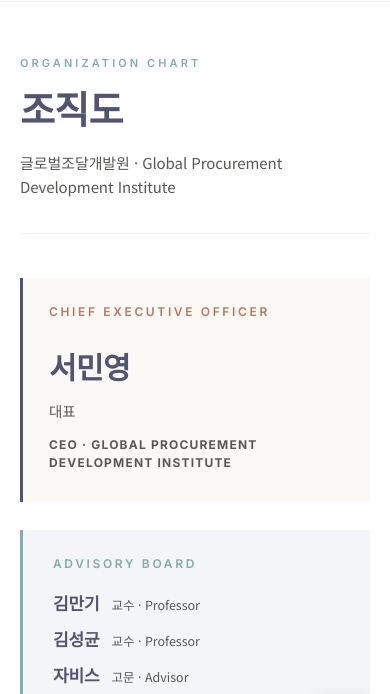
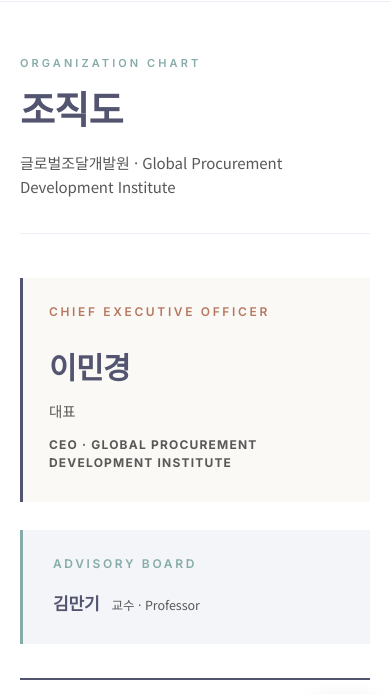
Before and after one commit to UIX-Dev/GPDI, a plain HTML site: page organization.html in a window 390 px wide. Shown: the part 71-765 px from the top of the page. Drawn offline with Linux system fonts and the light colour scheme.

Commit message:
조직도 인적사항 갱신 — 대표 교체, 자문단 2명 제외
- 대표(CEO): 서민영 → 이민경 (현 대표)
- 자문단: 김성균 교수 · 자비스 고문 항목 제거 (김만기 교수만 유지)

.org-adv__list 는 개수에 의존하는 CSS가 없고 여백은 :last-child 로
처리되므로 항목 제거에 따른 레이아웃 영향 없음.

검증: 대표명·자문단 목록 DOM 실측 일치, 세 이름 사이트 내 잔존 0건,
콘솔 에러 0 / 실패 요청 0, 모바일 390px 가로 스크롤 회귀 없음.

Co-Authored-By: Claude Opus 5 <noreply@anthropic.com>

```diff
--- a/organization.html
+++ b/organization.html
@@ -336,7 +336,7 @@
       <!-- 대표 -->
       <article class="org-ceo">
         <p class="org-ceo__label">Chief Executive Officer</p>
-        <p class="org-ceo__name">서민영</p>
+        <p class="org-ceo__name">이민경</p>
         <p class="org-ceo__role"><span class="t-ko">대표</span><span class="t-en">Chief Executive Officer</span></p>
         <p class="org-ceo__en">CEO · Global Procurement Development Institute</p>
       </article>
@@ -347,8 +347,6 @@
           <p class="org-adv__label">Advisory Board</p>
           <ul class="org-adv__list">
             <li><span class="org-adv__name">김만기</span><span class="org-adv__role">교수 · Professor</span></li>
-            <li><span class="org-adv__name">김성균</span><span class="org-adv__role">교수 · Professor</span></li>
-            <li><span class="org-adv__name">자비스</span><span class="org-adv__role">고문 · Advisor</span></li>
           </ul>
         </aside>
       </div>
```
